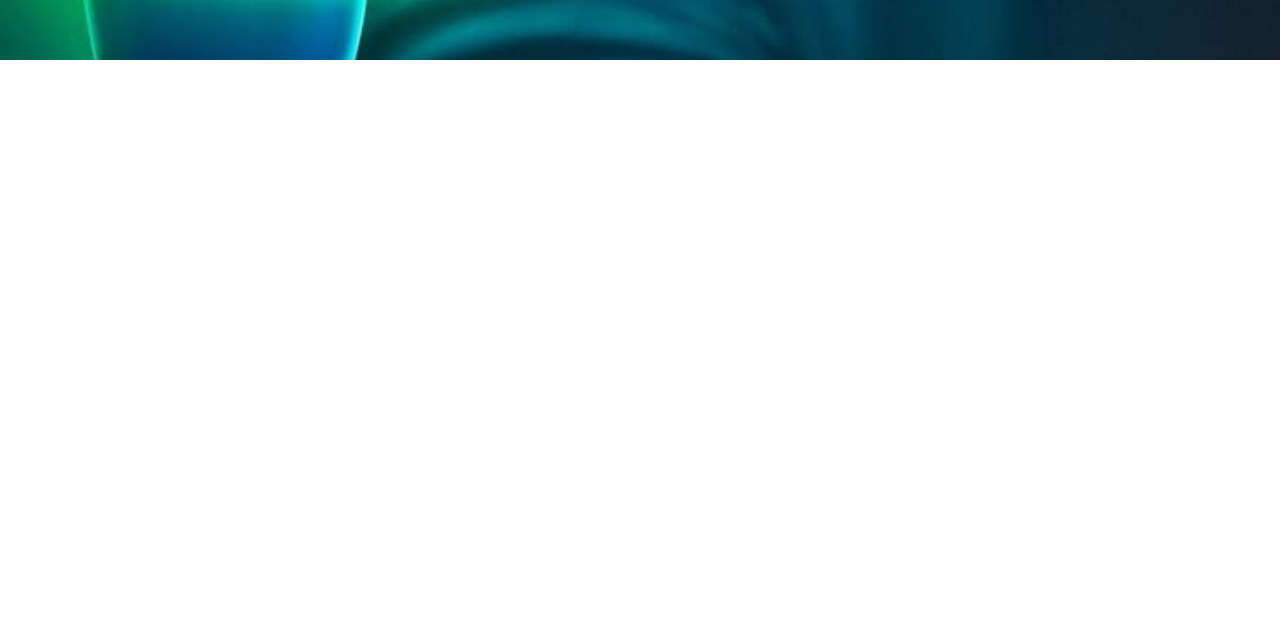
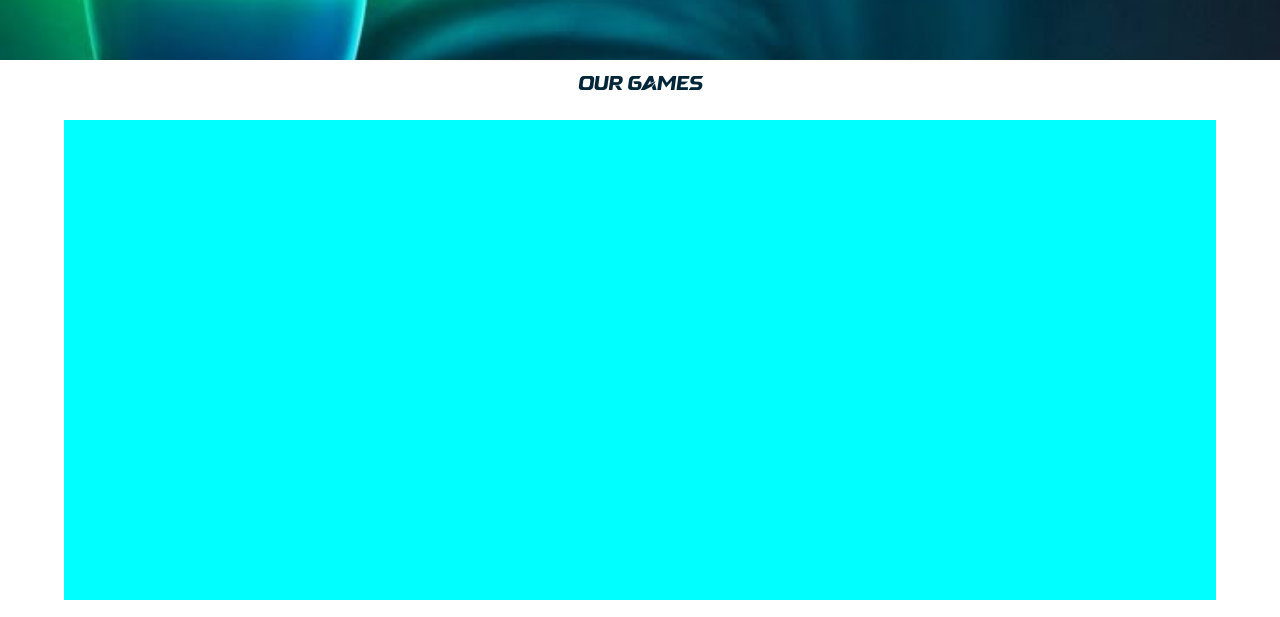
Before and after one commit to raymondfanuel/gamerszonetz, a plain HTML site: page index.html in a window 1280 px wide. Shown: the part 704-1321 px from the top of the page. Before the commit the page ends 800 px from the top, so only its background shows below. Drawn offline with nearby package versions, Linux system fonts and the light colour scheme.

Commit message:
games div

```diff
--- a/index.html
+++ b/index.html
@@ -50,6 +50,16 @@
     </div>
   </section>
 
+  <section class="games" id="games">
+    <div class="games-header">
+      <h2>OUR GAMES</h2>
+    </div>
+
+    <div class="games-container">
+
+    </div>
+  </section>
+
 
 
 
--- a/styles/style.css
+++ b/styles/style.css
@@ -215,6 +215,7 @@ nav ul li a i {
   .hero-container {
     grid-template-columns: auto;
     height: auto;
+    row-gap: 10px;
     margin: 85px 5% 20px 5%;
     padding: 10px;
   }
@@ -233,3 +234,25 @@ nav ul li a i {
     width: 100px;
   }
 }
+
+/* styling games section */
+
+.games {
+  display: flex;
+  flex-direction: column;
+  row-gap: 20px;
+}
+
+.games-header {
+  text-align: center;
+  color: #022639 ;
+  font-family: 'sakana';
+  font-size: 20px;
+  margin-top: 10px;
+}
+
+.games-container {
+  background-color: aqua;
+  height: 60vh;
+  margin: 0 5% 20px 5%;
+}
```
Also changed, not shown: swiper.html (deleted, +0 -26 lines).
